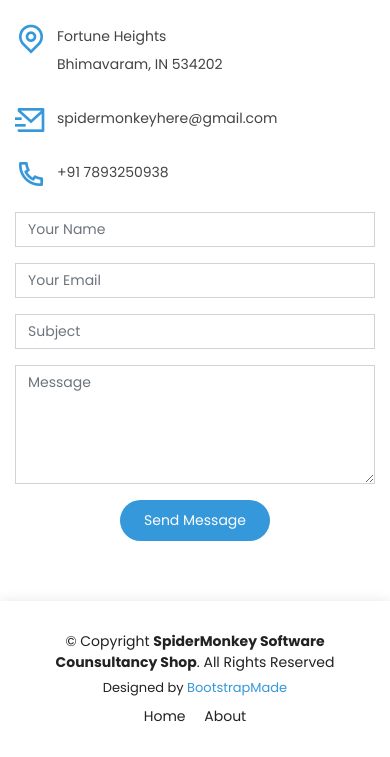
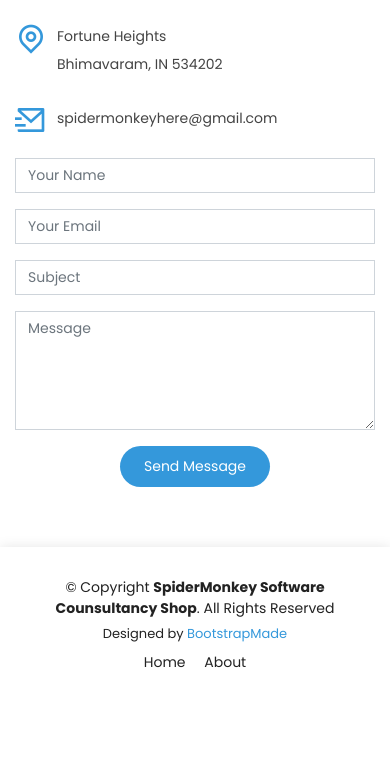
Before and after one commit to spidermonkeyhere/spidermonkeyhere.github.io, a plain HTML site: page index.html in a window 390 px wide. Shown: the part 5236-5993 px from the top of the page. After the commit the page ends 5939 px from the top, so only its background shows below. Drawn offline with Linux system fonts and the light colour scheme.

Commit message:
Remove expired phone number

```diff
--- a/index.html
+++ b/index.html
@@ -826,11 +826,6 @@
                 <p>spidermonkeyhere@gmail.com</p>
               </div>
 
-              <div>
-                <i class="ri-phone-line"></i>
-                <p>+91 7893250938</p>
-              </div>
-
             </div>
           </div>
 
```
